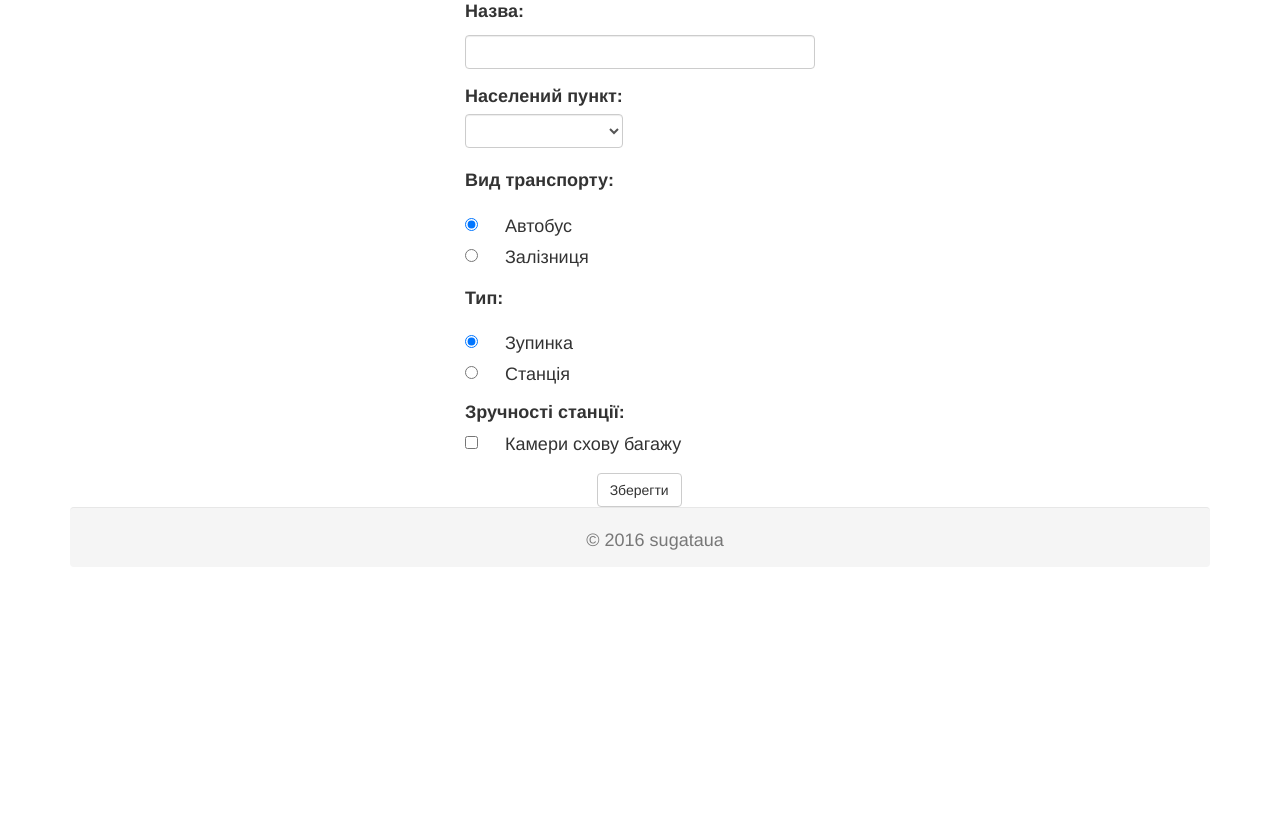
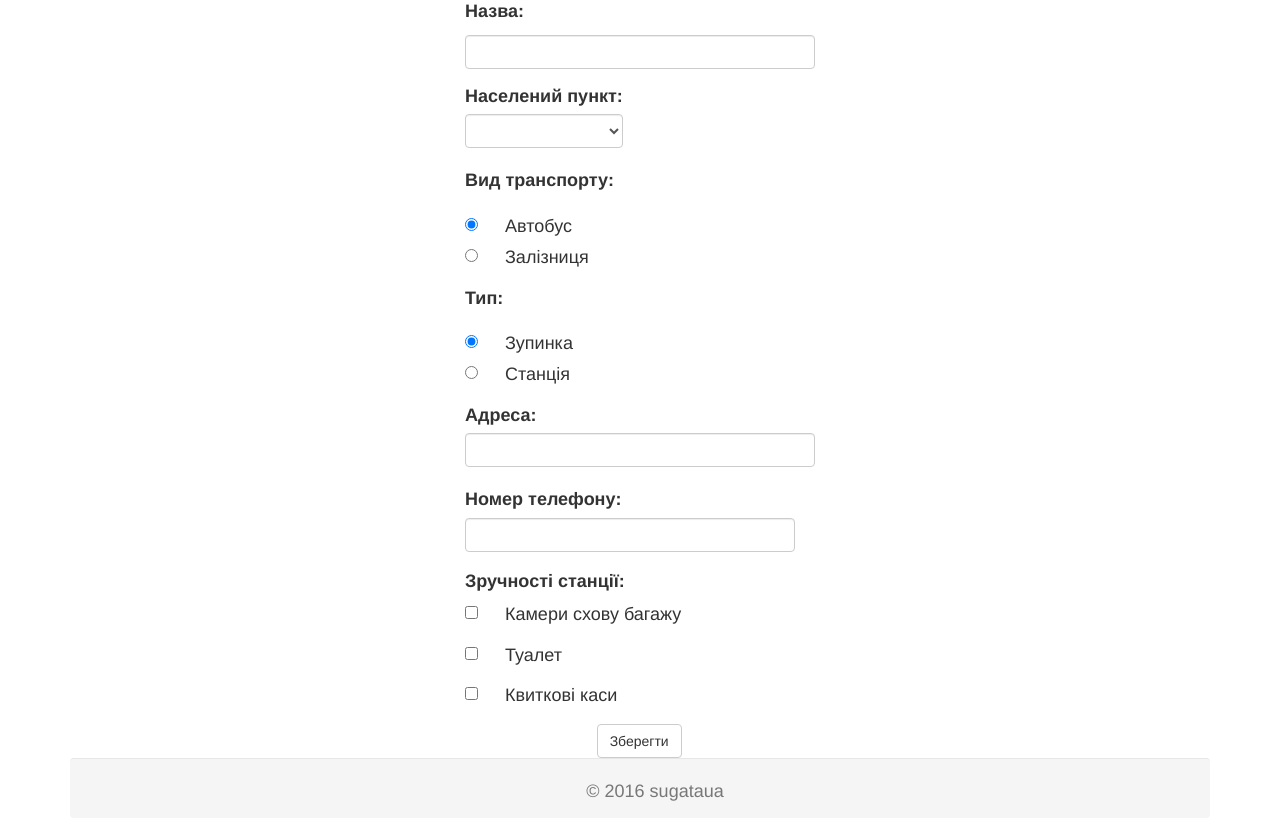
Before and after one commit to sugataua/hedgehog, a Flask app: template hedgehog/templates/add_station.html in a window 1280 px wide. Shown: the part 136-961 px from the top of the page. Before the commit the page ends 686 px from the top, so only its background shows below. Run offline with Flask 2, Linux system fonts and the light colour scheme; the template is opened without the code that fills it: values that come from a table or form of the project are taken from there, others are empty; some libraries are stand-ins or nearby versions.

Commit message:
Station creation form extended

```diff
--- a/hedgehog/forms.py
+++ b/hedgehog/forms.py
@@ -51,8 +51,8 @@ class LocalityDeleteForm(FlaskForm):
 
 
 class StationCreateForm(FlaskForm):
-    name = StringField('Назва', validators=[Required()])
-    locality_id = SelectField('Населений пункт', coerce=int)
+    name = StringField('Назва', validators=[DataRequired()])
+    locality_id = SelectField('Населений пункт', coerce=int, validators=[DataRequired()])
     transport_mode = RadioField('Вид транспорту',
                                 choices=[(MODE_BUS,'Автобус'),
                                          (MODE_TRAIN,'Залізниця')],
@@ -64,6 +64,11 @@ class StationCreateForm(FlaskForm):
                                 default=TYPE_STOP,
                                 coerce=int)
     luggage_storage = BooleanField('Камери схову багажу')
+    toilet = BooleanField('Туалет')
+    ticket_office = BooleanField('Квиткові каси')
+
+    address = StringField('Адреса')
+    phone_number = StringField('Номер телефону')
 
 
 class PhotoTimetableAddForm(FlaskForm):
--- a/hedgehog/templates/add_station.html
+++ b/hedgehog/templates/add_station.html
@@ -42,6 +42,19 @@
         {% endfor %}
         </div>
 
+
+        <div class="form-group {% if form.address.errors %} has-error {% endif %}">
+        <label class="control-label" for="locality_id">{{ form.address.label}}:
+        {{ form.address(size=50,class="form-control") }}
+        </label>
+        </div>
+
+        <div class="form-group {% if form.phone_number.errors %} has-error {% endif %}">
+        <label class="control-label" for="locality_id">{{ form.phone_number.label}}:
+        {{ form.phone_number(size=32, class="form-control") }}
+        </label>
+        </div>
+
         <h4><b>Зручності станції:</b></h4>
         <div class="form-group {% if form.luggage_storage.errors %} has-error {% endif %}">
         <div class="checkbox">
@@ -52,6 +65,24 @@
         </div>
         </div>
 
+        <div class="form-group {% if form.toilet.errors %} has-error {% endif %}">
+        <div class="checkbox">
+        <label class="control-label" for="toilet">
+            {{ form.toilet() }}
+            {{ form.toilet.label}}
+        </label>
+        </div>
+        </div>
+
+        <div class="form-group {% if form.ticket_office.errors %} has-error {% endif %}">
+        <div class="checkbox">
+        <label class="control-label" for="ticket_office">
+            {{ form.ticket_office() }}
+            {{ form.ticket_office.label}}
+        </label>
+        </div>
+        </div>
+
         <div class="col-md-4 col-md-offset-4">
             <button type="submit" class="btn btn-default">Зберегти</button>
         </div>
```
